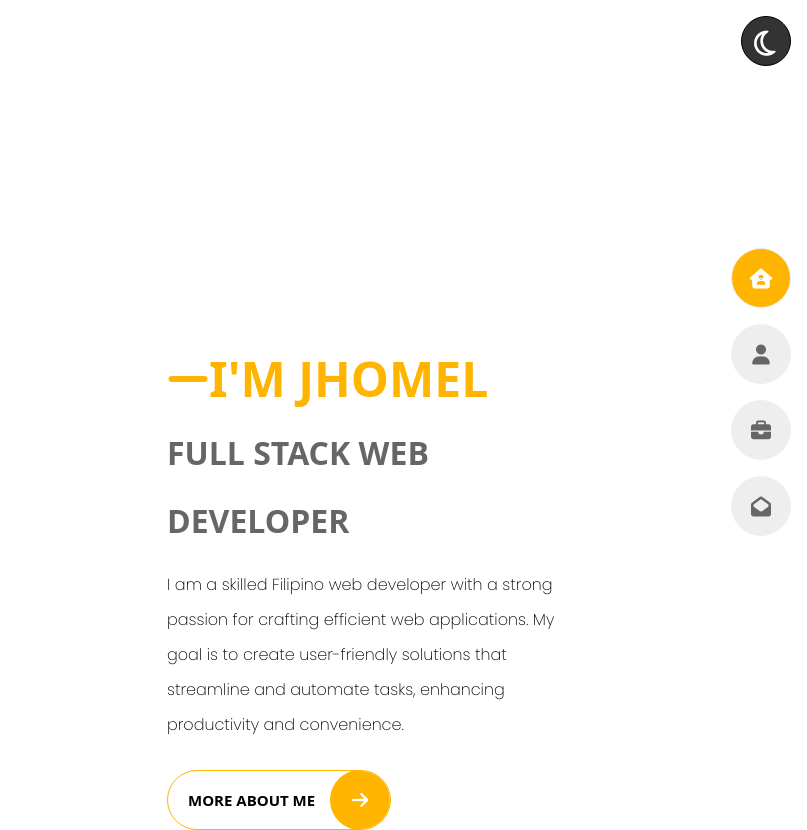
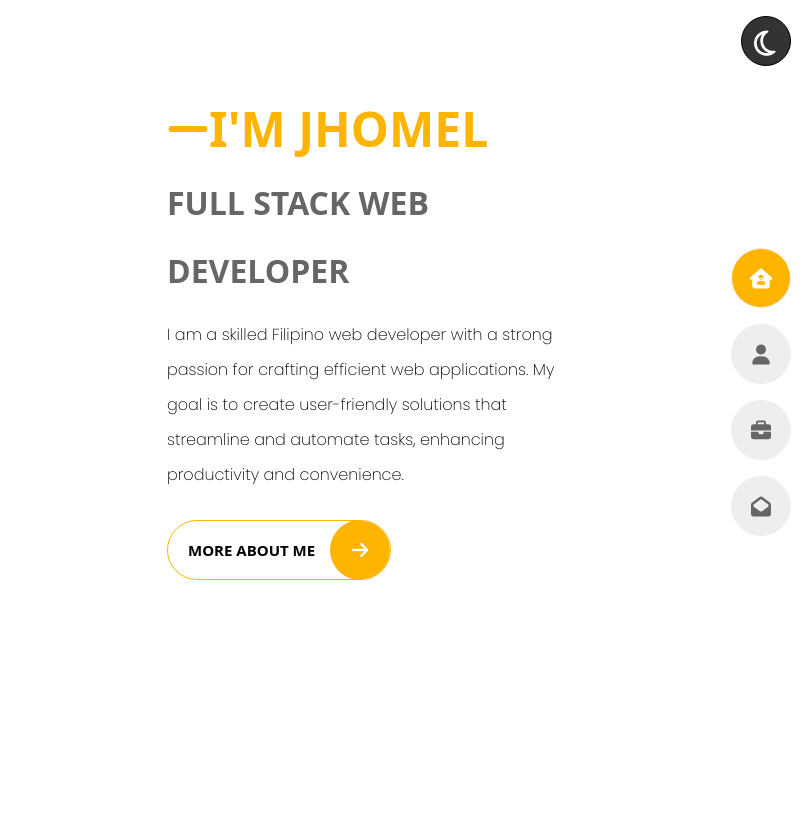
Before and after one commit to jhomignacio/portfolio, a plain HTML site: page index.html in a window 1280 px wide. Shown: the full height of the page, 473-1280 px from the left. After the commit the page ends 800 px from the top, so only its background shows below. Drawn offline with nearby package versions, Linux system fonts and the light colour scheme.

Commit message:
Update styles.css

```diff
--- a/assets/css/styles.css
+++ b/assets/css/styles.css
@@ -132,8 +132,8 @@
 }
 
 .section1 .data {
-  -webkit-transform: translate(0%, 50%);
-          transform: translate(0%, 50%);
+  -webkit-transform: translate(0%, 0%);
+          transform: translate(0%, 0%);
   top: 10%;
   position: absolute;
   right: 18%;
```
